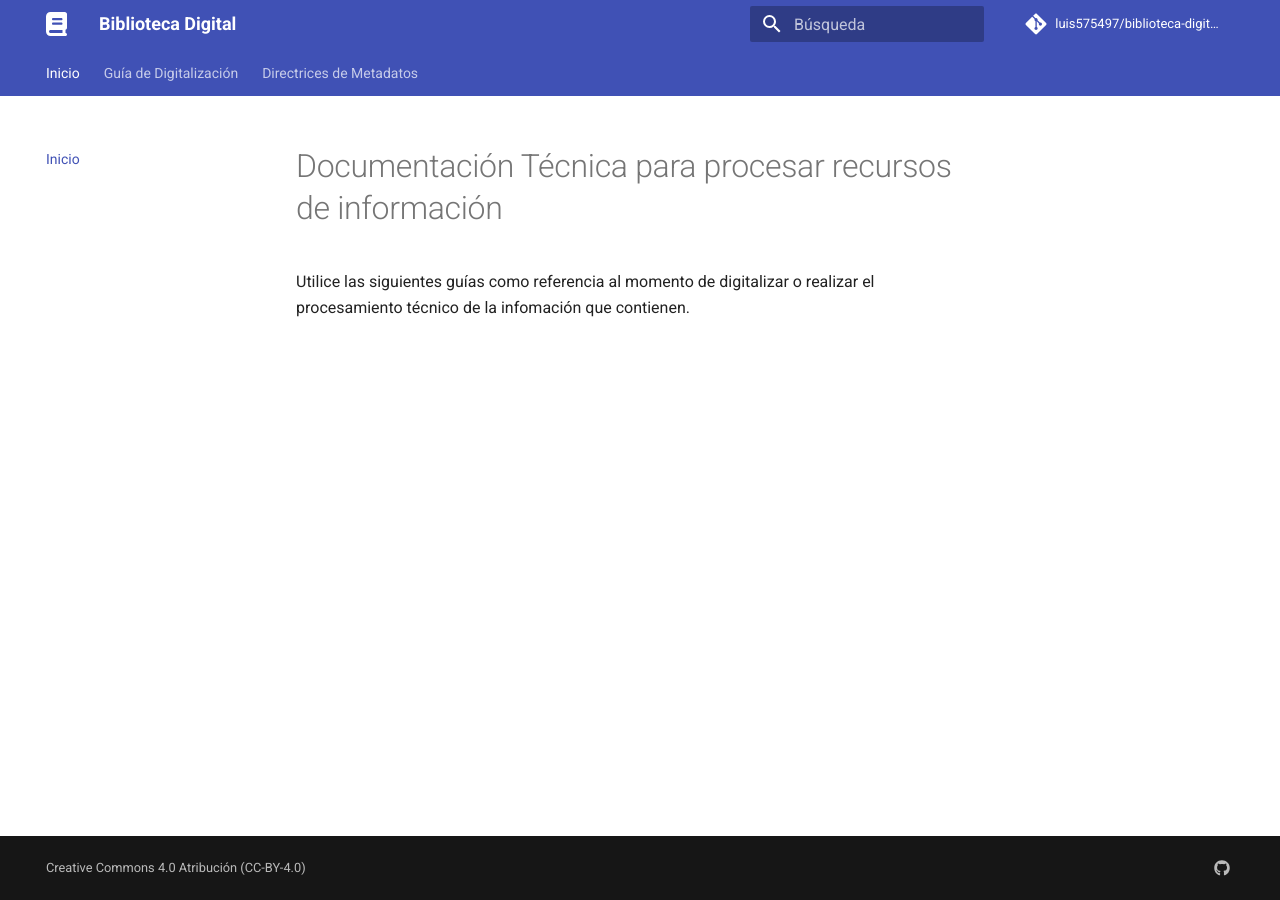
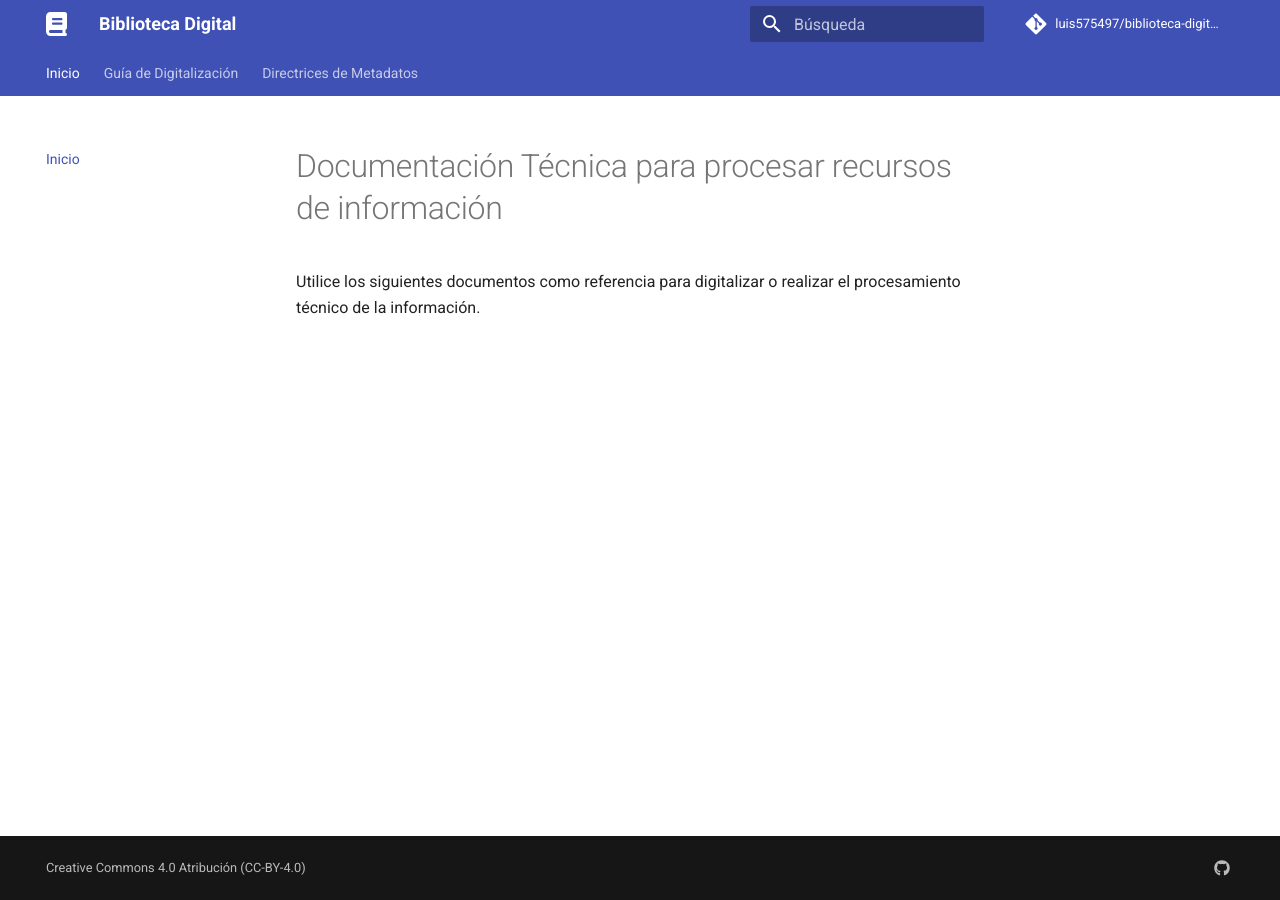
Before and after one commit to luis575497/biblioteca-digital-docs, an MkDocs documentation site: the page built from docs/index.md, in a window 1280 px wide. Built offline with MkDocs 1.6.1 and Material for MkDocs 9.7.7, drawn with Linux system fonts in a browser that asks for light colours; comment, search, counter and statistics services are not loaded; the version menu is left out.

Commit message:
Update index.md

```diff
--- a/docs/index.md
+++ b/docs/index.md
@@ -1,2 +1,2 @@
 # Documentación Técnica para procesar recursos de información
-Utilice las siguientes guías como referencia al momento de digitalizar o realizar el procesamiento técnico de la infomación que contienen.
+Utilice los siguientes documentos como referencia para digitalizar o realizar el procesamiento técnico de la información.
```
